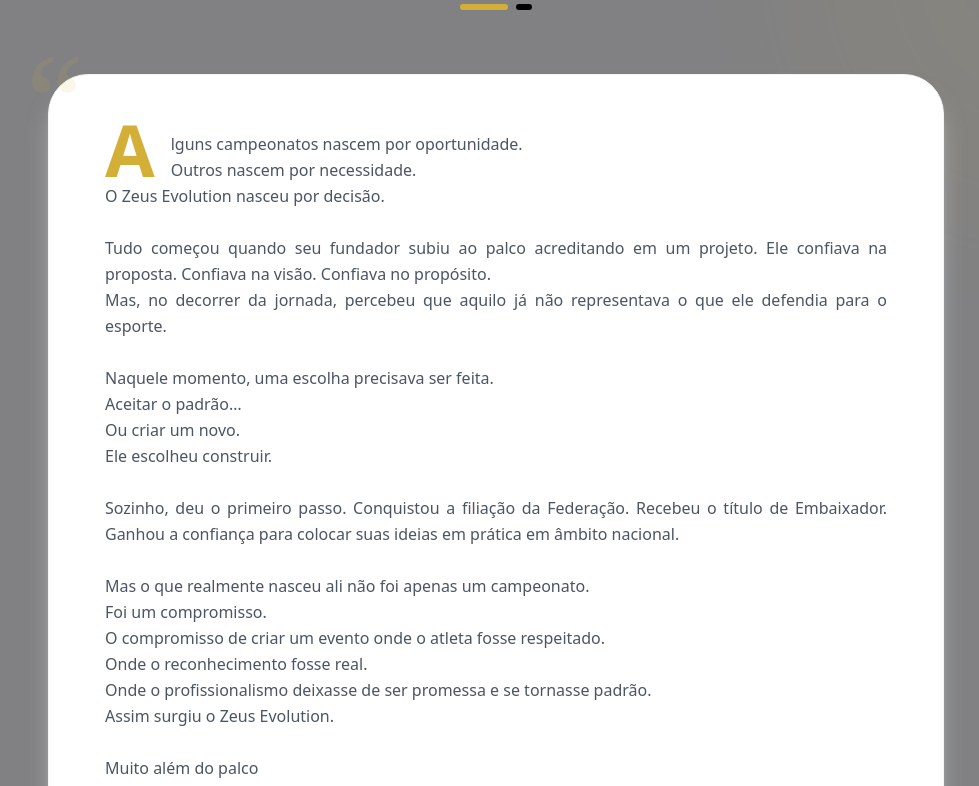
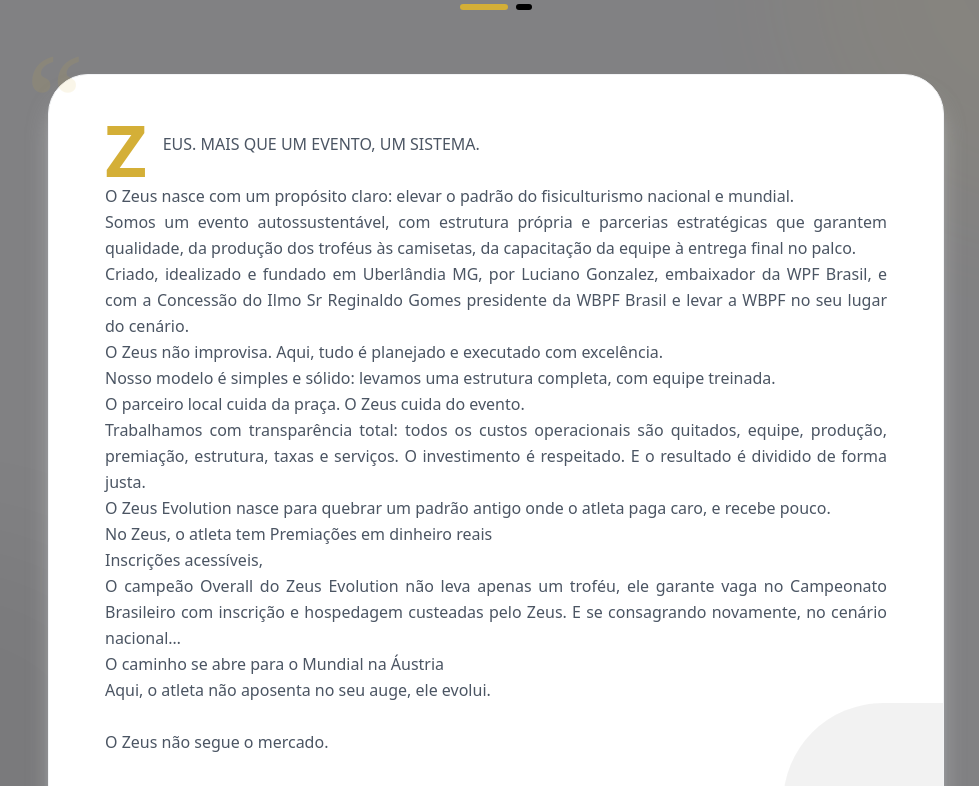
Before and after one commit to Felipe007983/landinpage, a React (Vite) app in the folder landinpage/: page / in a window 1280 px wide. Shown: the part 2460-3246 px from the top of the page, without its empty margins (144-1123 px from the left). Built offline with nearby package versions, Linux system fonts and the light colour scheme; no server answers; what @mercadopago/sdk-react would draw is missing.

Commit message:
fix: ajustando a historia do zeus

```diff
--- a/landinpage/src/App.tsx
+++ b/landinpage/src/App.tsx
@@ -115,68 +115,25 @@
                                 { label: "Nomeação", file: Nomeacao2 }
                             ]}
                             qrCode={QrCode}
-                            history={`Alguns campeonatos nascem por oportunidade.
-Outros nascem por necessidade.
-O Zeus Evolution nasceu por decisão.
+                            history={`ZEUS. MAIS QUE UM EVENTO, UM SISTEMA.
 
-Tudo começou quando seu fundador subiu ao palco acreditando em um projeto. Ele confiava na proposta. Confiava na visão. Confiava no propósito.
-Mas, no decorrer da jornada, percebeu que aquilo já não representava o que ele defendia para o esporte.
+O Zeus nasce com um propósito claro: elevar o padrão do fisiculturismo nacional e mundial.
+Somos um evento autossustentável, com estrutura própria e parcerias estratégicas que garantem qualidade, da produção dos troféus às camisetas, da capacitação da equipe à entrega final no palco.
+Criado, idealizado e fundado em Uberlândia  MG, por Luciano Gonzalez, embaixador da WPF Brasil, e com a Concessão do Ilmo Sr Reginaldo Gomes presidente da WBPF Brasil e levar a WBPF no seu lugar do cenário.
+O Zeus não improvisa. Aqui, tudo é planejado e executado com excelência.
+Nosso modelo é simples e sólido: levamos uma estrutura completa, com equipe treinada.
+O parceiro local cuida da praça. O Zeus cuida do evento.
+Trabalhamos com transparência total: todos os custos operacionais são quitados, equipe, produção, premiação, estrutura, taxas e serviços. O investimento é respeitado. E o resultado é dividido de forma justa.
+O Zeus Evolution nasce para quebrar um padrão antigo onde o atleta paga caro, e recebe pouco.
+No Zeus, o atleta tem Premiações em dinheiro reais
+Inscrições acessíveis,
+O campeão Overall do Zeus Evolution não leva apenas um troféu, ele garante vaga no Campeonato Brasileiro com inscrição e hospedagem custeadas pelo Zeus. E se consagrando novamente, no cenário nacional…
+O caminho se abre para o Mundial na Áustria
+Aqui, o atleta não aposenta no seu auge,  ele evolui.
 
-Naquele momento, uma escolha precisava ser feita.
-Aceitar o padrão…
-Ou criar um novo.
-Ele escolheu construir.
+O Zeus não segue o mercado.
 
-Sozinho, deu o primeiro passo. Conquistou a filiação da Federação. Recebeu o título de Embaixador. Ganhou a confiança para colocar suas ideias em prática em âmbito nacional.
-
-Mas o que realmente nasceu ali não foi apenas um campeonato.
-Foi um compromisso.
-O compromisso de criar um evento onde o atleta fosse respeitado.
-Onde o reconhecimento fosse real.
-Onde o profissionalismo deixasse de ser promessa e se tornasse padrão.
-Assim surgiu o Zeus Evolution.
-
-Muito além do palco
-Desde o início, nada foi pensado para ser comum.
-Cada troféu passou a ser exclusivo.
-Cada categoria, valorizada.
-Cada campeão overall, premiado em dinheiro.
-Cada atleta, independentemente da colocação, reconhecido com um troféu de participação — porque subir ao palco já é um ato de coragem.
-A pintura deixou de ser detalhe e se tornou parte da experiência, com estrutura profissional através da Dark Tan.
-Organização estratégica.
-Produção própria.
-Reinvestimento constante.
-
-Aqui, o atleta não é número.
-Ele é protagonista.
-
-Mentalidade de evolução
-O Zeus Evolution foi estruturado como marca.
-Como empresa.
-Como movimento.
-Produção própria de troféus.
-Controle de qualidade.
-Planejamento financeiro inteligente.
-Crescimento sustentável.
-
-Cada edição não é repetição.
-É evolução.
-
-Expansão e legado
-Com edições em diferentes estados, o Zeus Evolution se consolida como uma proposta ousada, profissional e respeitada.
-Não é apenas um campeonato.
-É posicionamento.
-É visão.
-É construção de legado.
-
-O que move o Zeus
-Valorizar o esforço.
-Premiar com respeito.
-Entregar excelência.
-Garantir que cada atleta saia do palco maior do que entrou.
-
-Zeus Evolution não é apenas sobre competir.
-É sobre evoluir.`}
+O Zeus cria um novo padrão.`}
                             color="#D4AF37"
                             secondaryColor="#000000"
                             variant="duelo"
```
